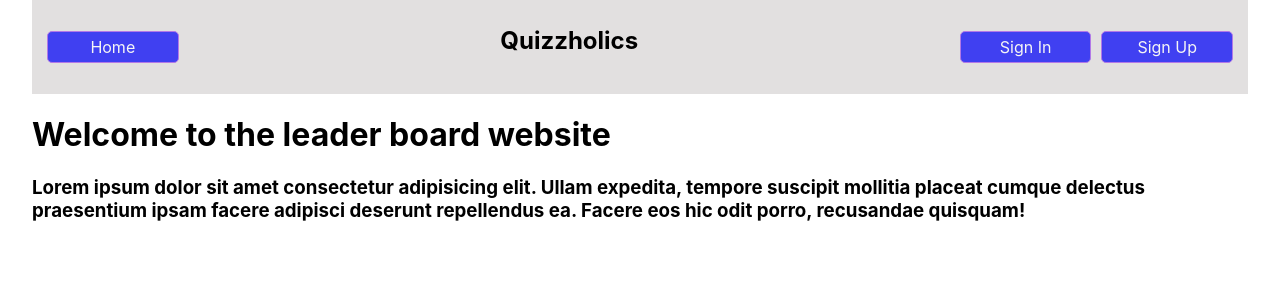
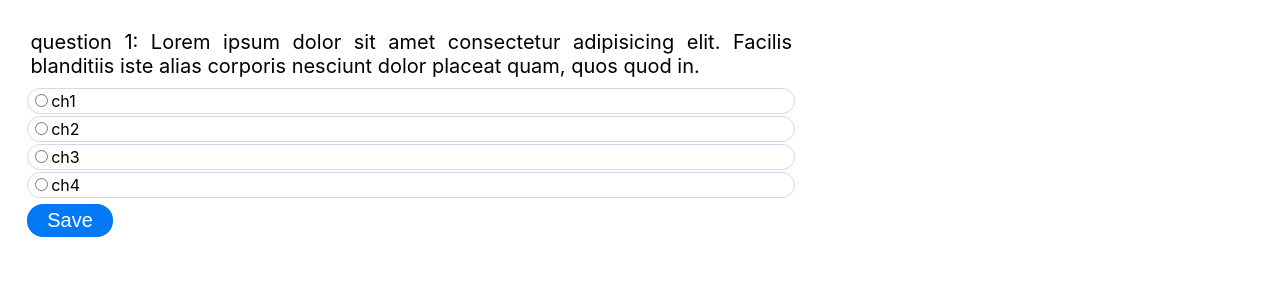
Before and after one commit to Mahesh-Ironcoder/reactjs-bestenlist, a React (Create React App) app in the folder Project/leader-boards/: page / in a window 1280 px wide. Shown: the top 300 px of the page. Built offline with nearby package versions, Linux system fonts and the light colour scheme.

Commit message:
Creates a quiz interface

```diff
--- a/Project/leader-boards/src/App.css
+++ b/Project/leader-boards/src/App.css
@@ -1,90 +1,66 @@
-body {
-  width: 95%;
-  margin: auto;
+/* quiz section */
+.quiz {
+	width: 97vw;
+	margin: 2vw;
 }
 
-header {
-  background-color: rgb(226, 224, 224);
-  padding: 10px;
+.quiz-submit {
+	background-color: #1d3552;
+	border-radius: 1rem;
+	border-style: none;
+	border: none;
+	padding: 5px 20px;
+	color: white;
+	font-size: 1rem;
 }
 
-.welcome h1 {
-  text-align: center;
-  width: 10%;
-  min-width: 80px;
+/* .qstn-wrapper section */
+.qstn-wrapper {
+	width: 98%;
+	height: fit-content;
+	min-width: 280px;
+	max-width: 768px;
+	padding: 0.1rem;
+	margin-top: 0.1rem;
 }
 
-ul {
-  padding: 0px;
-  list-style: none;
-  display: flex;
-  flex-direction: row;
-  justify-content: flex-start;
+.qstn {
+	font-size: 1.25rem;
+	padding: 0.2rem;
+	text-align: justify;
 }
 
-.header {
-  margin: 0px auto;
+.qstn-wrapper form {
+	margin: 5px 0px;
+	display: flex;
+	flex-direction: column;
 }
 
-li {
-  padding: 5px;
-  width: 10%;
-  min-width: 80px;
-  border: 1px solid rgb(178, 121, 231);
-  margin: 5px;
-  border-radius: 5px;
-  text-align: center;
-  background-color: rgb(64, 64, 241);
-}
-li a {
-  text-decoration: none;
-  color: whitesmoke;
-
+.qstn-wrapper button {
+	background-color: #0378f5;
+	border-radius: 1rem;
+	border-style: none;
+	border: none;
+	padding: 5px 20px;
+	color: white;
+	font-size: 1.25rem;
 }
 
-/* #signin-link,
-#signup-link,
-#signin-link a,
-#signup-link a {
-  background-color: rgb(64, 64, 241);
-  color: white;
-} */
-
-li:hover{
-  background-color: rgb(99, 17, 167);
+/*Choice section*/
+.choice {
+	border: 0.1px solid rgba(105, 90, 205, 0.26);
+	border-radius: 20px;
+	padding: 2px;
+	margin: 1px 0px;
+	max-width: 768px;
 }
 
-.box-wrapper {
-  position: fixed;
-  top: 25%;
-  left: 22%;
-  width: 50%;
-  min-width: 300px;
-
-  height: 60vh;
-  display: flex;
-  /* border: 1px solid black; */
-  flex-direction: column;
-  justify-content: center;
-  align-items: center;
-  padding: 10px;
-  background-color: rgb(236, 236, 236);
-  border-radius: 10px;
-  box-shadow: 0 0 0 2px rgb(255, 255, 255),
-    0.5em 0.5em 1em 0px rgb(0 0 0 / 30%);
-}
-.box-wrapper input {
-  margin: 5px;
-  padding: 10px;
-  width: 40%;
+.choice label {
+	width: 100px;
+	display: inline-block;
+	width: 90%;
 }
 
-.box-wrapper button {
-  color: white;
-  width: 15%;
-  min-width: 65px;
-  margin: 5px;
-  padding: 10px;
-  background-color: rgb(64, 64, 241);
-  border: none;
+.choice:hover {
+	background-color: rgb(177, 175, 174);
 }
--- a/Project/leader-boards/src/App.js
+++ b/Project/leader-boards/src/App.js
@@ -1,28 +1,8 @@
-import { Welcome } from './pages/Welcome'
-import { SignIn } from './pages/SignIn'
-import { SignUp } from './pages/SignUp'
-import { Header } from './pages/Header'
-import { BrowserRouter as Router, Route, Switch } from 'react-router-dom'
-import './App.css'
+import "./App.css";
+import Quiz from "./pages/components/Quiz";
 
 function App() {
-  return (
-    <Router>
-      <Header />
-
-      <Switch>
-        <Route path="/signin">
-          <SignIn />
-        </Route>
-        <Route path="/signup">
-          <SignUp />
-        </Route>
-        <Route path="/">
-          <Welcome />
-        </Route>
-      </Switch>
-    </Router>
-  );
+	return <Quiz />;
 }
 
 export default App;
--- a/Project/leader-boards/src/pages/Header.js
+++ /dev/null
@@ -1,23 +0,0 @@
-import React from 'react'
-import { Link } from 'react-router-dom'
-
-export function Header() {
-    return (
-        <header>
-            <nav>
-                <ul>
-                    <li id="welcome-link">
-                        <Link to="/">Home</Link>
-                    </li>
-                    <h1 className="header">Quizzholics</h1>
-                    <li id="signin-link">
-                        <Link to="/signin">Sign In</Link>
-                    </li>
-                    <li id="signup-link">
-                        <Link to="/signup">Sign Up</Link>
-                    </li>
-                </ul>
-            </nav>
-        </header>
-    )
-}
--- a/Project/leader-boards/src/pages/SignIn.js
+++ /dev/null
@@ -1,17 +0,0 @@
-import React, { useState } from 'react'
-import { Link } from 'react-router-dom'
-
-
-
-export function SignIn() {
-    const [username, setUsername] = useState("")
-    const [password, setpassword] = useState("")
-    return (
-        <div className="box-wrapper">
-            <input type="text" value={username} onChange={(e)=>setUsername(e.target.value)} placeholder="Username" />
-            <input type="text" value={password} onChange={(e) => setpassword(e.target.value)} placeholder="Password" />
-            <button >Sign in</button>
-            <Link to="/signup"> Sign Up Here</Link>
-        </div>
-    )
-}
--- a/Project/leader-boards/src/pages/SignUp.js
+++ /dev/null
@@ -1,22 +0,0 @@
-import React, { useState } from 'react'
-import { Link } from 'react-router-dom'
-
-
-
-export function SignUp() {
-    const [name, setName] = useState("")
-    const [password, setPassword] = useState("")
-    const [email, setEmail] = useState("")
-    const [phoneno, setPhoneNo] = useState("")
-    return (
-        <div className="box-wrapper">
-            <input type="text" value={name} onChange={(e) => setName(e.target.value)} placeholder="Name" />
-            <input type="text" value={phoneno} onChange={(e) => setPhoneNo(e.target.value)} placeholder="Phone no" />
-            <input type="text" value={email} onChange={(e) => setEmail(e.target.value)} placeholder="Email" />
-            <input type="text" value={password} onChange={(e) => setPassword(e.target.value)} placeholder="Password" />
-            <input type="text" value={password} onChange={(e) => setPassword(e.target.value)} placeholder="Confirm Password" />
-            <button >Sign Up</button>
-            <Link to="/signin"> Already have an account!</Link>
-        </div>
-    )
-}
--- a/Project/leader-boards/src/pages/Welcome.js
+++ /dev/null
@@ -1,14 +0,0 @@
-import React from 'react'
-
-export function Welcome() {
-    return (
-        <div className="Welcome">
-            <h1>
-                Welcome to the leader board website
-            </h1>
-            <h3>
-                Lorem ipsum dolor sit amet consectetur adipisicing elit. Ullam expedita, tempore suscipit mollitia placeat cumque delectus praesentium ipsam facere adipisci deserunt repellendus ea. Facere eos hic odit porro, recusandae quisquam!
-            </h3>
-        </div>
-    )
-}
--- /dev/null
+++ b/Project/leader-boards/src/pages/components/Question.js
@@ -0,0 +1,42 @@
+import React from "react";
+
+function Question(props) {
+	/*Handles the submit action*/
+	const handleSubmit = (e) => {
+		e.preventDefault();
+		var ans = document.getElementsByName("ans" + props.qid);
+		for (let i = 0; i < ans.length; i++) {
+			if (ans[i].checked) {
+				props.onAnswered(props.qid, ans[i].value);
+			}
+		}
+	};
+
+	return (
+		<div className='qstn-wrapper'>
+			<section className='qstn'>{props.question}</section>
+			<form>
+				{props.choices.map((ch, id) => {
+					return (
+						<section className='choice' key={id}>
+							<input
+								type='radio'
+								name={"ans" + props.qid}
+								value={ch}
+								id={props.qid + "" + id}
+								onSelect={(e) => {
+									console.log("option seelected");
+									console.log(e.target.id);
+								}}
+							/>
+							<label htmlFor={props.qid + "" + id}>{ch}</label>
+						</section>
+					);
+				})}
+			</form>
+			<button onClick={handleSubmit}>Save</button>
+		</div>
+	);
+}
+
+export default Question;
--- /dev/null
+++ b/Project/leader-boards/src/pages/components/Quiz.js
@@ -0,0 +1,40 @@
+import React, { useState } from "react";
+import Question from "./Question";
+import { qtns } from "./questions";
+
+function Quiz(props) {
+	const [answer, setAnswer] = useState({});
+	const [currqtn, setCurrqtn] = useState(0);
+
+	const handleAnswer = (qid, ans) => {
+		setAnswer({ ...answer, [qid]: ans });
+		if (currqtn + 1 < qtns.length) setCurrqtn(currqtn + 1);
+	};
+
+	const handleSubmit = () => {
+		console.log("Quiz submitted", answer);
+	};
+
+	const qtcomp = qtns.map((qtn, id) => {
+		return (
+			<Question
+				key={id}
+				qid={id}
+				question={qtn.question}
+				choices={qtn.choices}
+				onAnswered={handleAnswer}
+			/>
+		);
+	});
+
+	return (
+		<div className='quiz'>
+			{currqtn + 1 === qtns.length && (
+				<button className="quiz-submit"onClick={handleSubmit}>Submit</button>
+			)}
+			{qtcomp[currqtn]}
+		</div>
+	);
+}
+
+export default Quiz;
--- /dev/null
+++ b/Project/leader-boards/src/pages/components/questions.js
@@ -0,0 +1,32 @@
+export const qtns = [
+	{
+		question:
+			"question 1: Lorem ipsum dolor sit amet consectetur adipisicing elit. Facilis blanditiis iste alias corporis nesciunt dolor placeat quam, quos quod in.",
+		choices: ["ch1", "ch2", "ch3", "ch4"],
+		correctChoice: "ch1",
+	},
+	{
+		question:
+			"question 2: Lorem ipsum dolor sit amet consectetur adipisicing elit. Facilis blanditiis iste alias corporis nesciunt dolor placeat quam, quos quod in.",
+		choices: ["1", "2", "3", "4"],
+		correctChoice: "ch4",
+	},
+	{
+		question:
+			"question 3: Lorem ipsum dolor sit amet consectetur adipisicing elit. Facilis blanditiis iste alias corporis nesciunt dolor placeat quam, quos quod in.",
+		choices: ["ch1", "ch2"],
+		correctChoice: "ch1",
+	},
+	{
+		question:
+			"question 4:  ",
+		choices: ["ch1", "ch2", "ch3", "ch4"],
+		correctChoice: "ch3",
+	},
+	{
+		question:
+			"question 5: Lorem ipsum dolor sit amet consectetur adipisicing elit. Facilis blanditiis iste alias corporis nesciunt dolor placeat quam, quos quod in.",
+		choices: ["ch1", "ch2", "ch3", "ch4"],
+		correctChoice: "ch4",
+	},
+];
```
Also changed, not shown: Project/leader-boards/public/index.html (+0 -23 lines), 1 other file (tests, documents, lock files or other folders).
